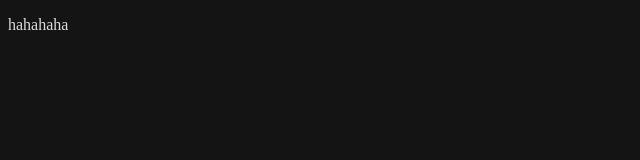
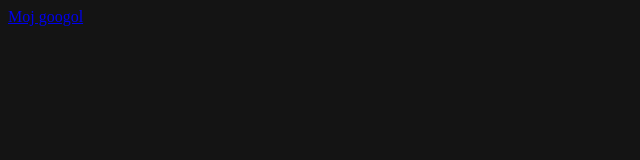
Before and after one commit to tomas0008/website, a plain HTML site: page index.html in a window 1280 px wide. Shown: the whole page, without its empty margins (0-640 px from the left). Drawn offline with Linux system fonts and the light colour scheme.

Commit message:
Update index.html

```diff
--- a/index.html
+++ b/index.html
@@ -6,6 +6,6 @@
   <link href="styles.css" rel="stylesheet">
 </head>
 <body>
-  <p>hahahaha</p>
+  <a href="https://www.google.com">Moj googol</a>
 </body>
 </html>
```
